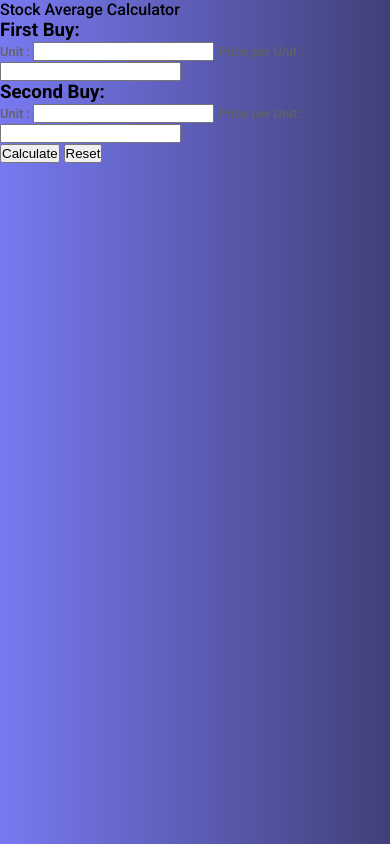
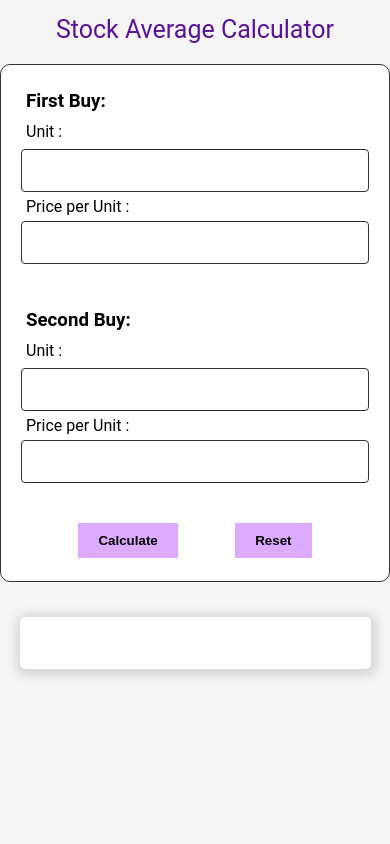
Before and after one commit to doongo/StockAverageCalculator, a plain HTML site: page index.html in a window 390 px wide. Drawn offline with Linux system fonts and the light colour scheme; a web font is replaced by a local one.

Commit message:
Update style.css

```diff
--- a/style.css
+++ b/style.css
@@ -1,10 +1,4 @@
-@import url("https://fonts.googleapis.com/css2?family=Roboto:wght@500;700&display=swap");
-
-:root {
-  --primary-bg: #7879f1;
-  --secondary-bg: #404079;
-  --primary-text: #626262;
-}
+@import url("https://fonts.googleapis.com/css2?family=Roboto@1&display=swap");
 
 * {
   margin: 0;
@@ -13,131 +7,143 @@
 }
 
 body {
-  background-image: linear-gradient(
-    to right,
-    var(--primary-bg),
-    var(--secondary-bg)
-  );
   font-family: "Roboto", sans-serif;
 }
-
-h1 {
-  color: #fff;
-  text-align: center;
-  margin: 1em;
+.section {
+  display: flex;
+  flex-direction: column;
+  justify-content: center;
+}
+.inputDiv {
+  margin: 20px;
+  display: grid;
+  grid-template-columns: 1fr 1fr;
+  column-gap: 20px;
+  width: fit-content;
+  border: 1px solid #333;
+  border-radius: 10px;
+}
+.firstBuy {
+  margin: 20px;
+  padding: 20px;
+  display: grid;
+  grid-template-rows: 1fr 1fr;
+}
+.secondBuy {
+  margin: 20px;
+  padding: 20px;
+  display: grid;
+  grid-template-rows: 1fr 1fr;
 }
 
-.container {
-  background-color: #fff;
-  width: 40%;
-  min-height: 80vh;
-  margin: auto;
-  border-radius: 7px;
-  padding: 1em 3em 1em 3em;
+.buttons {
+  padding: 20px;
+  display: flex;
+  flex-direction: row;
+  justify-content: space-evenly;
 }
 
-h2 {
-  color: var(--primary-text);
-  text-align: center;
-  font-size: medium;
-  margin-top: 1em;
+.section p:first-of-type {
+  margin: 20px 15%;
+  font-size: 35px;
+}
+label {
+  margin: 20px 10px;
 }
 
-label {
-  font-weight: lighter;
-  color: var(--primary-text);
-  font-size: small;
+input {
+  padding: 10px;
+  border-radius: 4px;
+  border: 1px solid #333;
+  font-size: large;
+  width: 300px;
 }
 
-.input-fields {
-  display: flex;
-  flex-direction: column;
-  line-height: 2em;
+button {
+  padding: 10px 20px;
+  background-color: rgb(220, 170, 255);
+  border: none;
+  border-bottom: 3px solid white;
+  cursor: pointer;
+  font-weight: bold;
+}
+button:hover {
+  border-bottom: 3px solid rgb(113, 36, 185);
 }
 
-input[type="number"] {
-  padding: 1px 2px;
-  height: 2.5em;
+table {
+  margin: 20px 50px;
+  width: 40%;
+  padding: 30px 40px;
   border-radius: 5px;
-  border: 2px solid #e6e6e6;
+  box-shadow: 1px 2px 10px 5px rgb(215, 215, 215);
 }
 
-.result-wrapper {
-  display: flex;
-  justify-content: space-between;
-  flex-wrap: wrap;
-  margin-top: 1.5em;
+table td {
+  font-size: 25px;
+}
+.xl {
+  font-weight: bold;
+}
+.value {
+  color: green;
 }
 
-.result-wrapper p {
-  color: var(--primary-text);
-  font-size: small;
-  margin-top: 5px;
-}
+@media only screen and (max-width: 600px) {
+  * {
+    margin: 0;
+    padding: 0;
+    box-sizing: border-box;
+  }
 
-.result-text {
-  color: var(--primary-bg);
-  font-weight: bold;
-}
+  body {
+    font-family: "Roboto", sans-serif;
+    background-color: rgb(245, 245, 245);
+  }
+  .section {
+    display: flex;
+    flex-direction: column;
+    justify-content: center;
+  }
+  .inputDiv {
+    margin: 5px auto;
+    padding: 0;
+    width: 100%;
+    display: flex;
+    flex-direction: column;
+    background-color: #fff;
+  }
+  .firstBuy,
+  .secondBuy {
+    margin: 0;
+    padding: 10;
+  }
 
-.button-wrapper {
-  display: flex;
-  justify-content: space-around;
-  margin-top: 2em;
-}
-
-#calculateBtn {
-  background-color: var(--primary-bg);
-  color: #fff;
-  padding: 1em;
-  width: 250px;
-  border-radius: 50px;
-  border: 2px solid var(--primary-bg);
-  margin-right: 5px;
-}
-
-#calculateBtn:hover {
-  background-color: var(--secondary-bg);
-  color: #fff;
-  padding: 1em;
-  width: 250px;
-  border-radius: 50px;
-  border: 2px solid var(--secondary-bg);
-  margin-right: 5px;
-  cursor: pointer;
-  transition: ease-in-out 200ms;
-}
-
-#clearBtn {
-  color: var(--primary-bg);
-  background-color: #fff;
-  padding: 1em;
-  width: 250px;
-  border: 50px;
-  border: 2px solid var(--primary-bg);
-  border-radius: 50px;
-}
-
-#clearBtn:hover {
-  color: #fff;
-  background-color: var(--primary-bg);
-  padding: 1em;
-  width: 250px;
-  border: 50px;
-  border: 2px solid var(--primary-bg);
-  border-radius: 50px;
-  cursor: pointer;
-  transition: ease-in-out 200ms;
-}
-.footer-label {
-  font-size: small;
-  margin-top: 1.5em;
-  display: flex;
-  justify-content: center;
-  justify-items: center;
-}
-@media only screen and (max-width: 600px) {
-  .container {
-    width: 95%;
+  .section p:first-child {
+    font-size: 25px;
+    margin: 15px auto;
+    color: rgb(88, 19, 152);
   }
-} ;
+  h3,
+  label {
+    margin: 5px;
+  }
+  table {
+    background-color: white;
+    margin: 30px auto;
+    padding: 20px 10px;
+    width: 90%;
+    border-radius: 5px;
+    box-shadow: 1px 2px 10px 5px rgb(215, 215, 215);
+  }
+  table td {
+    font-size: 15px;
+  }
+  .xl {
+    font-weight: bold;
+    font-size: 17px;
+  }
+  input{
+    width: 100%;
+    margin: 0 auto;
+  }
```
